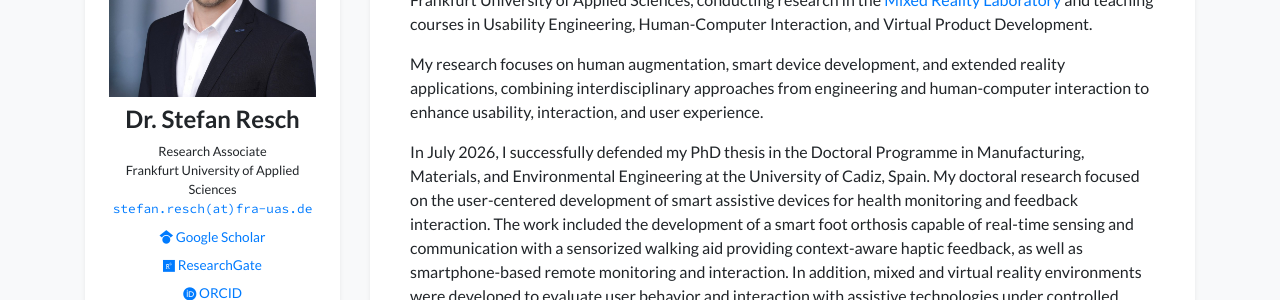
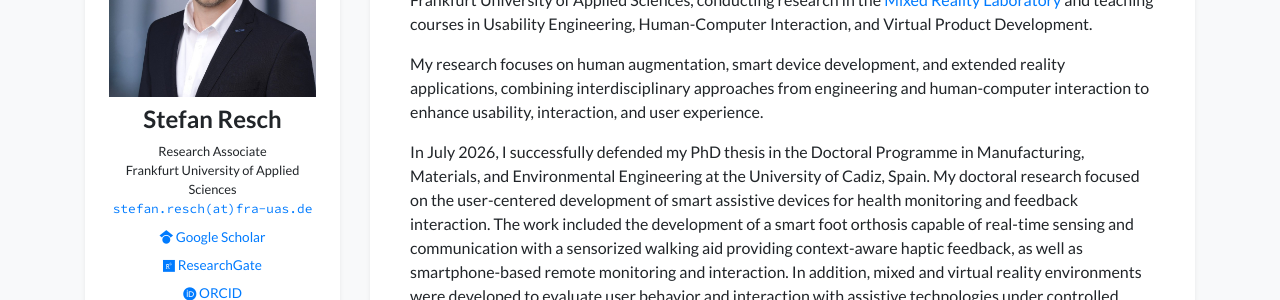
Before and after one commit to Stefan-Resch/stefan-resch.github.io, a Jekyll site: the page built from index.html, in a window 1280 px wide. Shown: the part 214-514 px from the top of the page. Built offline with Jekyll 4.4.1, drawn with Linux system fonts in a browser that asks for light colours; nearby versions of some CDN libraries; a style sheet for code colours, icons or effects is not loaded.

```diff
--- a/_data/profile.yml
+++ b/_data/profile.yml
@@ -1,4 +1,4 @@
-primary_name: "Dr. Stefan Resch"
+primary_name: "Stefan Resch"
 secondary_name: ""
 navbar_name: "Dr. Stefan Resch"
 
```
